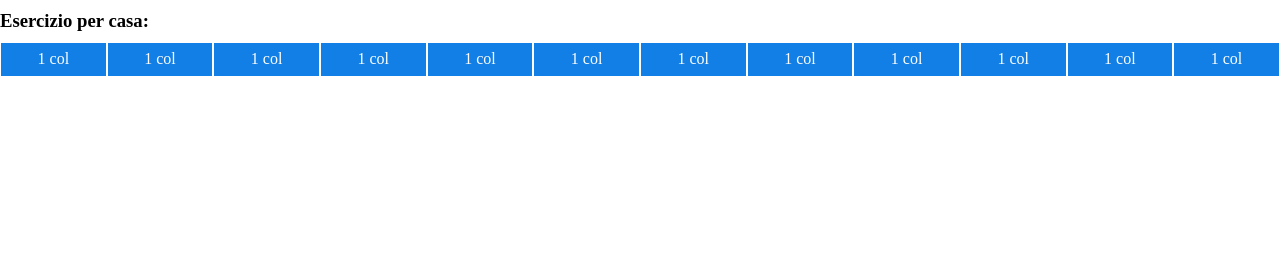
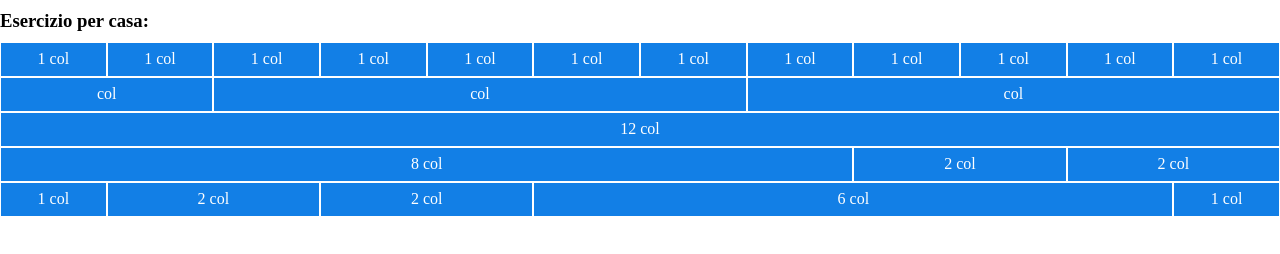
Before and after one commit to camillapalombi/html-css-12bool, a plain HTML site: page index.html in a window 1280 px wide. Drawn offline with Linux system fonts and the light colour scheme.

Commit message:
righe 2/3/4/5

```diff
--- a/index.html
+++ b/index.html
@@ -19,6 +19,7 @@
 
                 <h3>Esercizio per casa:</h3>
 
+                <!--RIGA 1-->
                 <div class="row">
 
                     <div class="col-1">1 col</div>
@@ -36,23 +37,39 @@
 
                 </div>
 
+                <!--RIGA 2-->
+                <div class="row">
 
-                <div class="row">
+                    <div class="col-2">col</div>
+                    <div class="col-5">col</div>
+                    <div class="col-5">col</div>
 
                 </div>
 
+                <!--RIGA 3-->
+                <div class="row">
 
-                <div class="row">
+                    <div class="col-12">12 col</div>
 
                 </div>
 
+                <!--RIGA 4-->
+                <div class="row">
 
-                <div class="row">
+                    <div class="col-8">8 col</div>
+                    <div class="col-2">2 col</div>
+                    <div class="col-2">2 col</div>
 
                 </div>
 
+                <!--RIGA 5-->
+                <div class="row">
 
-                <div class="row">
+                    <div class="col-1">1 col</div>
+                    <div class="col-2">2 col</div>
+                    <div class="col-2">2 col</div>
+                    <div class="col-6">6 col</div>
+                    <div class="col-1">1 col</div>
 
                 </div>
 
```
